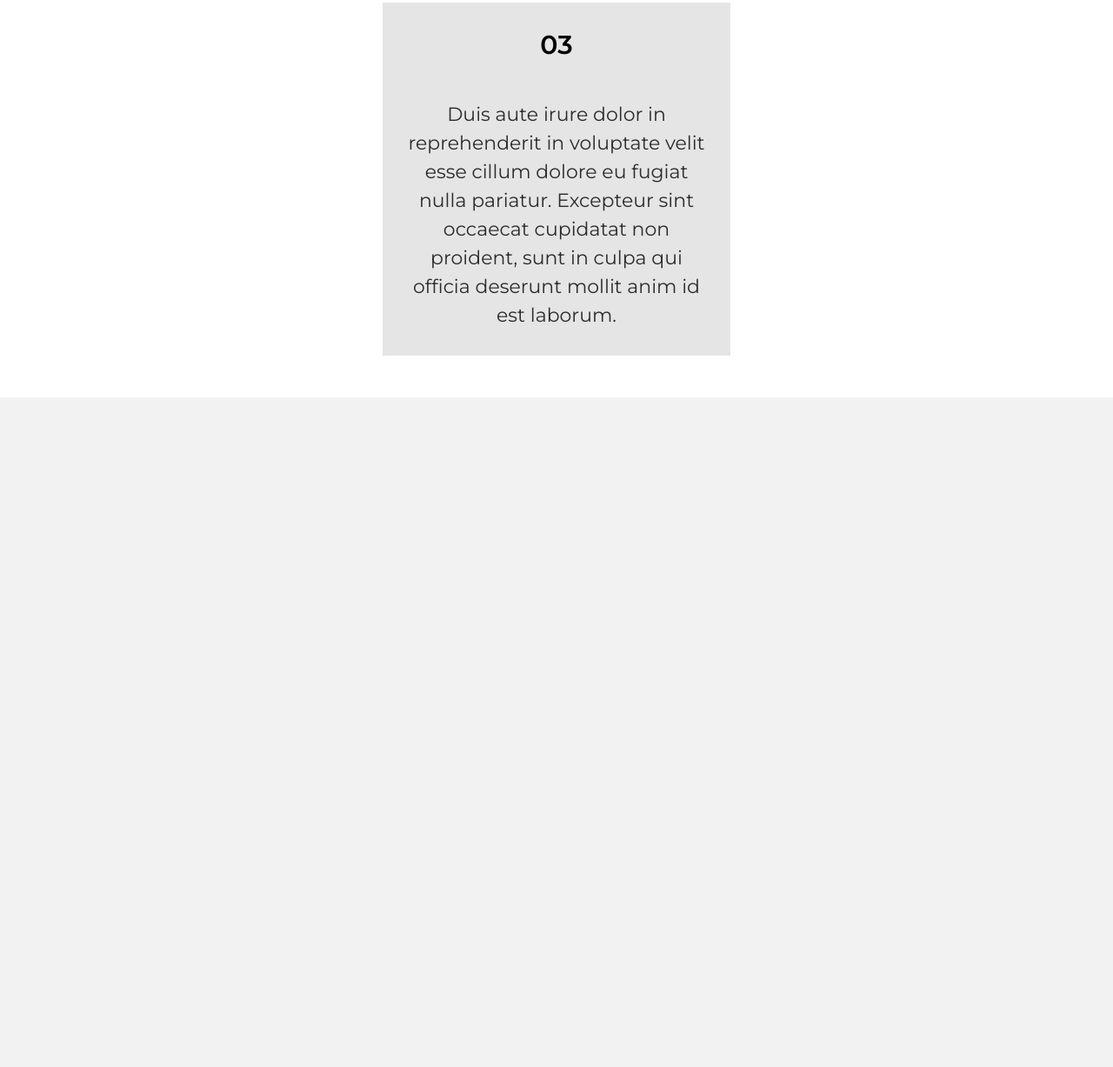
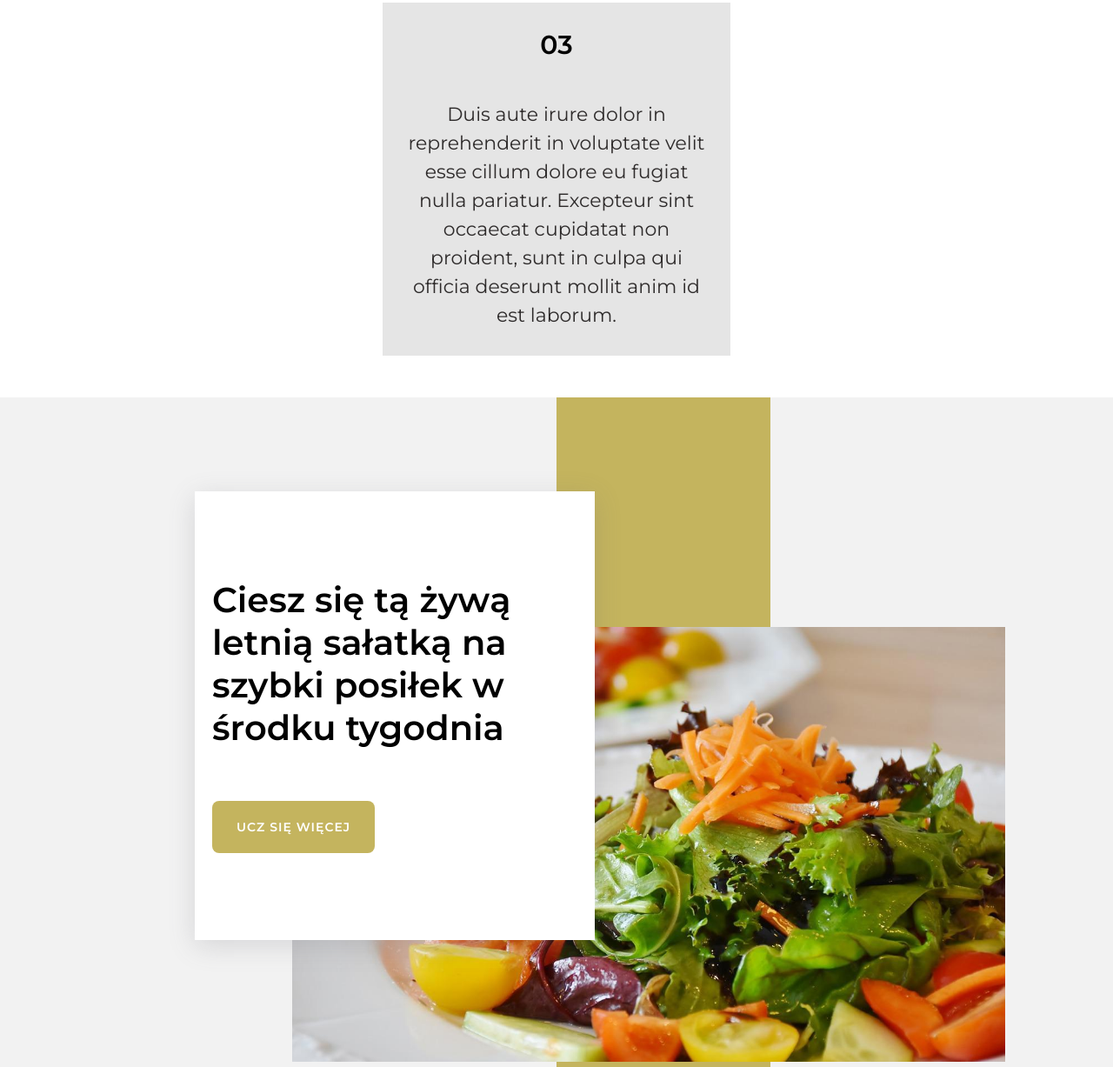
Before and after one commit to Arek1997/HealthyNutrition, a plain HTML site: page index.html in a window 1280 px wide. Shown: the part 6029-7256 px from the top of the page at 87% size. Before the commit the page ends 6486 px from the top, so only its background shows below. Drawn offline with Linux system fonts and the light colour scheme.

Commit message:
Complete lettuce section

```diff
--- a/index.html
+++ b/index.html
@@ -247,6 +247,26 @@
 					</div>
 				</div>
 			</section>
+
+			<section class="section lettuce">
+				<div class="wrapper">
+					<div class="lettuce__container">
+						<div class="lettuce__text">
+							<h3 class="heading">
+								Ciesz się tą żywą letnią sałatką na szybki posiłek w środku
+								tygodnia
+							</h3>
+							<button class="btn">Ucz się więcej</button>
+						</div>
+						<div class="lettuce__img">
+							<img
+								src="dist/img/salat2-lg.jpg"
+								alt="Kolorowa sałatka z dużą ilością warzyw"
+							/>
+						</div>
+					</div>
+				</div>
+			</section>
 		</main>
 	</body>
 </html>
--- a/src/sass/_large.scss
+++ b/src/sass/_large.scss
@@ -132,6 +132,29 @@
 			margin: 0;
 		}
 	}
+
+	.lettuce {
+		&__container {
+			&::before {
+				height: 90%;
+			}
+		}
+
+		&__text {
+			max-width: 460px;
+		}
+
+		&__img {
+			left: 0;
+			top: -300px;
+			text-align: right;
+
+			img {
+				width: 80%;
+				max-width: 820px;
+			}
+		}
+	}
 }
 
 @media (min-width: 1200px) {
@@ -176,6 +199,22 @@
 
 		&__img {
 			max-width: 500px;
+		}
+	}
+
+	.lettuce {
+		&__container {
+			&::before {
+				width: 20%;
+			}
+		}
+
+		&__text {
+			left: 200px;
+		}
+
+		&__img {
+			left: -100px;
 		}
 	}
 }
--- a/src/sass/_medium.scss
+++ b/src/sass/_medium.scss
@@ -179,4 +179,26 @@
 			margin-bottom: 0em;
 		}
 	}
+
+	.lettuce {
+		&__text {
+			padding: 10em 2em;
+			top: 60px;
+			left: 60px;
+
+			h3 {
+				font-size: 4rem;
+			}
+		}
+
+		&__img {
+			left: 45px;
+
+			img {
+				width: 90%;
+				height: 500px;
+				object-fit: cover;
+			}
+		}
+	}
 }
--- a/src/sass/style.scss
+++ b/src/sass/style.scss
@@ -368,6 +368,40 @@ button {
 	}
 }
 
+// ====== Lettuce ======
+.lettuce {
+	&__container {
+		position: relative;
+
+		&::before {
+			content: '';
+			@include mixins.square(50%, 120%);
+			top: -50px;
+			left: 50%;
+			z-index: -1;
+		}
+	}
+
+	&__text {
+		position: relative;
+		max-width: 400px;
+		padding: 2em;
+		background-color: colors.$white;
+		@include mixins.boxShadow;
+		z-index: 5;
+	}
+
+	&__img {
+		position: relative;
+		top: -25px;
+		left: 15px;
+
+		img {
+			width: 100%;
+		}
+	}
+}
+
 @import 'small';
 @import 'medium';
 @import 'large';
```
Also changed, not shown: dist/css/style.min.css, dist/img/salat2-sm.jpg (deleted).
